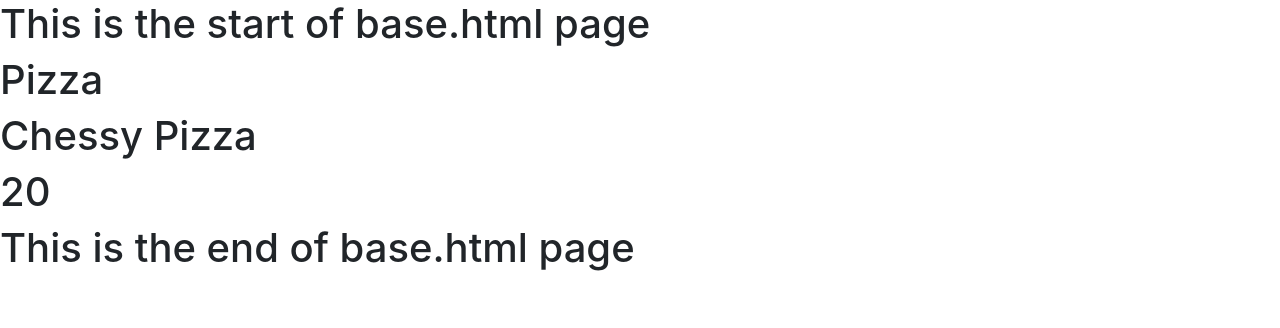
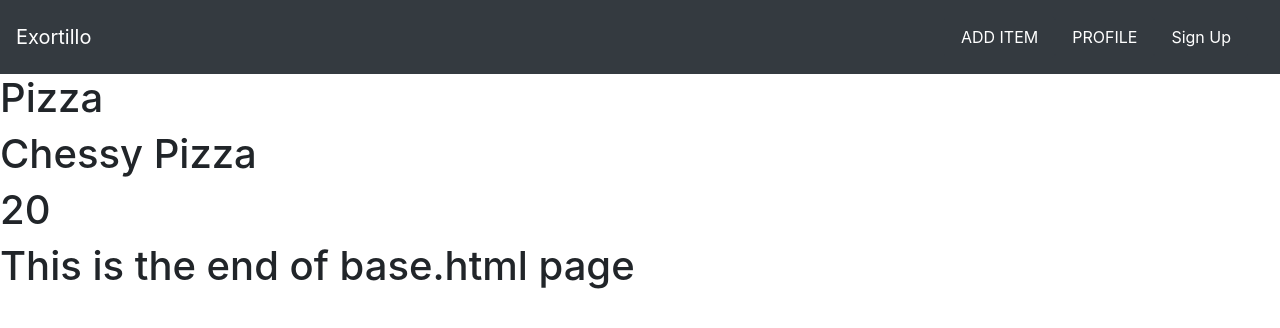
Before and after one commit to ch1nma4/Django_Chinmay, a Django app: page /food/detail/1/ in a window 1280 px wide. Shown: the top 328 px of the page. Run offline with Django 4.2, Linux system fonts and the light colour scheme; data comes from the database, SQL or seed files in the repository.

Commit message:
commit:25

```diff
--- a/mysite/food/templates/food/base.html
+++ b/mysite/food/templates/food/base.html
@@ -6,12 +6,31 @@
     <meta charset="UTF-8">
     <meta name="viewport" content="width=device-width, initial-scale=1.0">
     <title>Document</title>
-    <link rel="stylesheet" href="{% static 'food/style.css' %}">
+    <!-- <link rel="stylesheet" href="{% static 'food/style.css' %}"> -->
     <link rel="stylesheet" href="https://cdn.jsdelivr.net/npm/bootstrap@4.3.1/dist/css/bootstrap.min.css" integrity="sha384-ggOyR0iXCbMQv3Xipma34MD+dH/1fQ784/j6cY/iJTQUOhcWr7x9JvoRxT2MZw1T" crossorigin="anonymous">
 <script src="https://cdn.jsdelivr.net/npm/bootstrap@4.3.1/dist/js/bootstrap.min.js" integrity="sha384-JjSmVgyd0p3pXB1rRibZUAYoIIy6OrQ6VrjIEaFf/nJGzIxFDsf4x0xIM+B07jRM" crossorigin="anonymous"></script>
 </head>
 <body>
-    <h1>This is the start of  base.html page</h1>
+    <nav class="navbar navbar-dark bg-dark">
+        <a href="{% url 'food:index' %}" class="navbar-brand" >
+            Exortillo
+        </a>
+
+        <div  class="navbar">
+            <a href="#" class="nav-item nav-link btn btn-dark">
+                ADD ITEM
+            </a>
+
+            <a href="#" class="nav-item nav-link btn btn-dark">
+                PROFILE
+            </a>
+
+            <a href="#" class="nav-item nav-link btn btn-dark">
+                Sign Up
+            </a>
+        </div>
+
+    </nav>
     {% block body %}
     {% endblock %}
     <h1>This is the end of  base.html page</h1>
```
